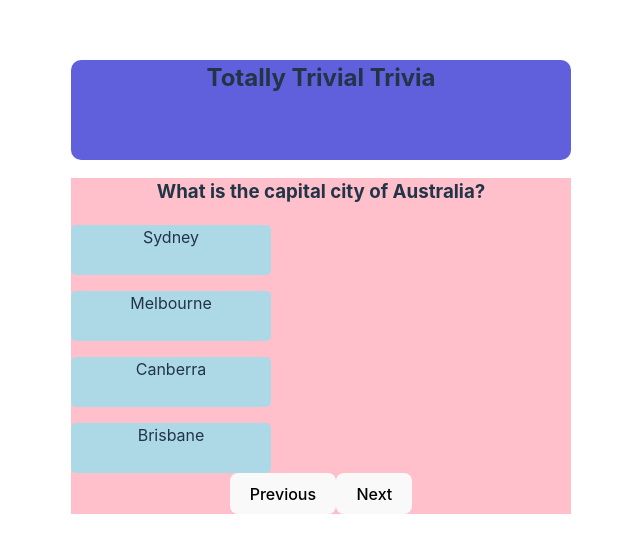
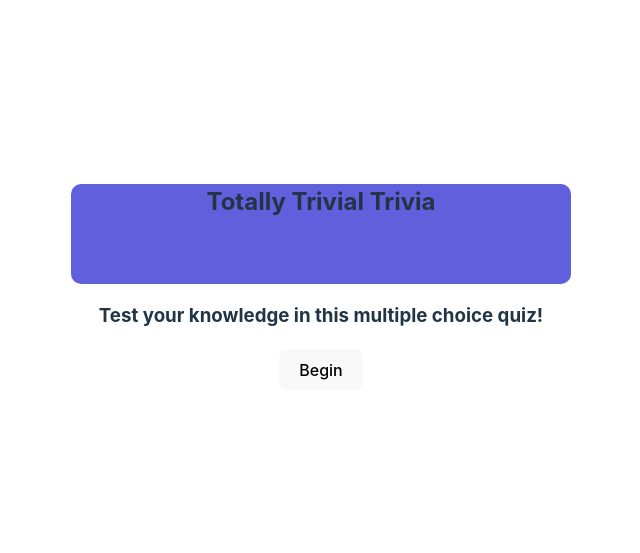
Before and after one commit to russllist/react-trivia, a React (Vite) app: page / in a window 1280 px wide. Shown: the part 123-676 px from the top of the page, without its empty margins (319-959 px from the left). Built offline with nearby package versions, Linux system fonts and the light colour scheme.

Commit message:
Add navigation and splash screen functionality

```diff
--- a/src/AnswerCard.jsx
+++ b/src/AnswerCard.jsx
@@ -1,6 +1,6 @@
 import { useState } from 'react';
 
-function Card({ answer, correct }) {
+function Card({ answer, correct, addScore }) {
   const [content, setContent] = useState(answer);
   const [tileColor, setTileColor] = useState('lightblue');
 
@@ -8,6 +8,7 @@ function Card({ answer, correct }) {
     if (answer === correct) {
       setContent('Correct!');
       setTileColor('green');
+      addScore();
     } else {
       setContent('Wrongo!');
       setTileColor('red');
--- a/src/App.css
+++ b/src/App.css
@@ -37,12 +37,17 @@
   /* padding: 2em; */
   height: 50px;
   width: 200px;
-  border-radius: 5px;
+  border-radius: 10px;
   border-color: blue;
-  /* background-color:green; */
+  cursor: pointer;
 }
 
-.game {background-color: pink;}
+.game {
+  background-color: pink;
+display: flex;
+flex-direction: column;
+}
+
 .read-the-docs {
   color: #888;
 }
--- a/src/App.jsx
+++ b/src/App.jsx
@@ -1,6 +1,7 @@
 import { useState } from 'react';
 import './App.css';
-import GameBoard from './GameBoard.jsx';
+import Game from './Game.jsx';
+import SplashScreen from './SplashScreen.jsx';
 
 let triviaQuestions = [
   {
@@ -121,52 +122,34 @@ let triviaQuestions = [
   },
 ];
 
-// function Game() {
-//   const [questionNum, setQuestionNum] = useState(0);
-
-//   function handleClickNext() {
-//     if (questionNum < triviaQuestions.length - 1) {
-//       setQuestionNum(questionNum + 1);
-//     }
-//   }
-
-//   function handleClickPrev() {
-//     if (questionNum > 0) {
-//       setQuestionNum(questionNum - 1);
-//     }
-//   }
-
-//   return (
-//     <>
-//       <div className="game">
-//         <div className="question">
-//           <h3>{triviaQuestions[questionNum].question}</h3>
-//         </div>
-//         <div>
-//           {triviaQuestions[questionNum].answers.map((answer) => (
-//             <Card
-//               key={answer}
-//               answer={answer}
-//               correct={triviaQuestions[questionNum].correct}
-//             />
-//           ))}
-//         </div>
-//         <div>
-//           <button onClick={handleClickPrev}>Previous</button>
-//           <button onClick={handleClickNext}>Next</button>
-//         </div>
-//       </div>
-//     </>
-//   );
-// }
+function GameOver({ score }) {
+  return (
+    <>
+      <div>
+        <h2>Game Over!</h2>
+        <p>You scored {score} out of number questions</p>
+      </div>
+    </>
+  );
+}
 
 function App() {
+  const [screen, setScreen] = useState('splash');
+
+  function changeScreen(newScreen) {
+    setScreen(newScreen);
+  }
+
   return (
     <>
       <div className="gameTitle">
         <h2>Totally Trivial Trivia</h2>
       </div>
-      <GameBoard questions={triviaQuestions} />
+      <div>
+        {screen == 'splash' && <SplashScreen handleClickBegin={changeScreen} />}
+        {screen == 'game' && <Game questions={triviaQuestions} />}
+        {screen == 'gameOver' && <GameOver score={10} />}
+      </div>
     </>
   );
 }
--- a/src/GameBoard.jsx
+++ b/src/Game.jsx
@@ -1,12 +1,21 @@
 import { useState } from 'react';
 import Card from './AnswerCard';
 
-function GameBoard({ questions }) {
+function Game({ questions }) {
   const [questionNum, setQuestionNum] = useState(0);
+  const [maxQuestion, setMaxQuestion] = useState(0);
+  const [score, setScore] = useState(0);
+
+  function handleCorrectClick() {
+    setScore(score + 1);
+  }
 
   function handleClickNext() {
     if (questionNum < questions.length - 1) {
       setQuestionNum(questionNum + 1);
+      setMaxQuestion(Math.max(questionNum, maxQuestion));
+      console.log('current question: ', questionNum);
+      console.log('max question: ', maxQuestion);
     }
   }
 
@@ -28,6 +37,7 @@ function GameBoard({ questions }) {
               key={answer}
               answer={answer}
               correct={questions[questionNum].correct}
+              addScore={handleCorrectClick}
             />
           ))}
         </div>
@@ -35,9 +45,12 @@ function GameBoard({ questions }) {
           <button onClick={handleClickPrev}>Previous</button>
           <button onClick={handleClickNext}>Next</button>
         </div>
+        <div className="counter">
+          <p>Score: {score}</p>
+        </div>
       </div>
     </>
   );
 }
 
-export default GameBoard;
+export default Game;
--- /dev/null
+++ b/src/SplashScreen.jsx
@@ -0,0 +1,16 @@
+import { useState } from 'react';
+
+function SplashScreen({ handleClickBegin }) {
+  function handleClick() {
+    handleClickBegin('game');
+  }
+
+  return (
+    <div>
+      <h3>Test your knowledge in this multiple choice quiz!</h3>
+      <button onClick={handleClick}>Begin</button>
+    </div>
+  );
+}
+
+export default SplashScreen;
```
